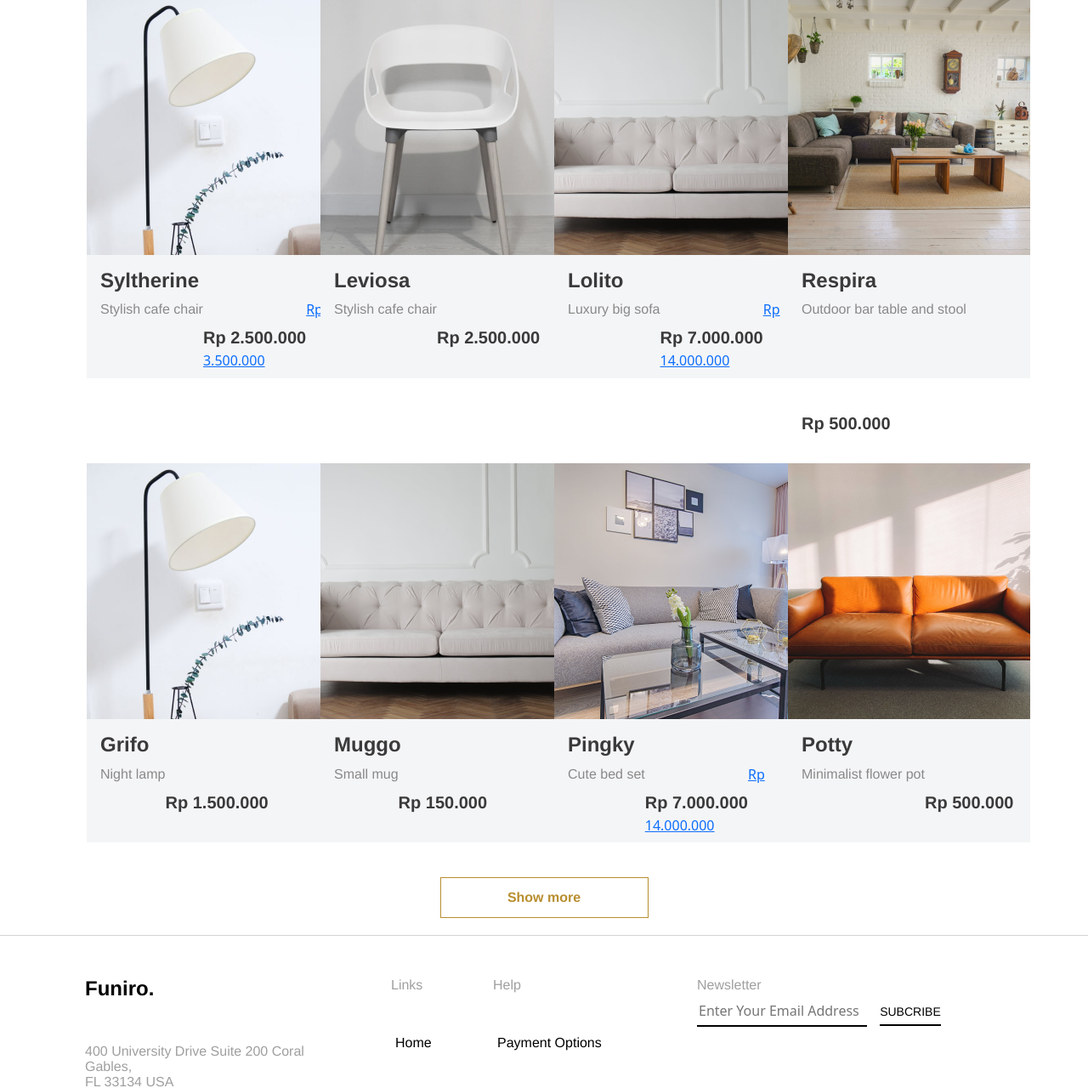
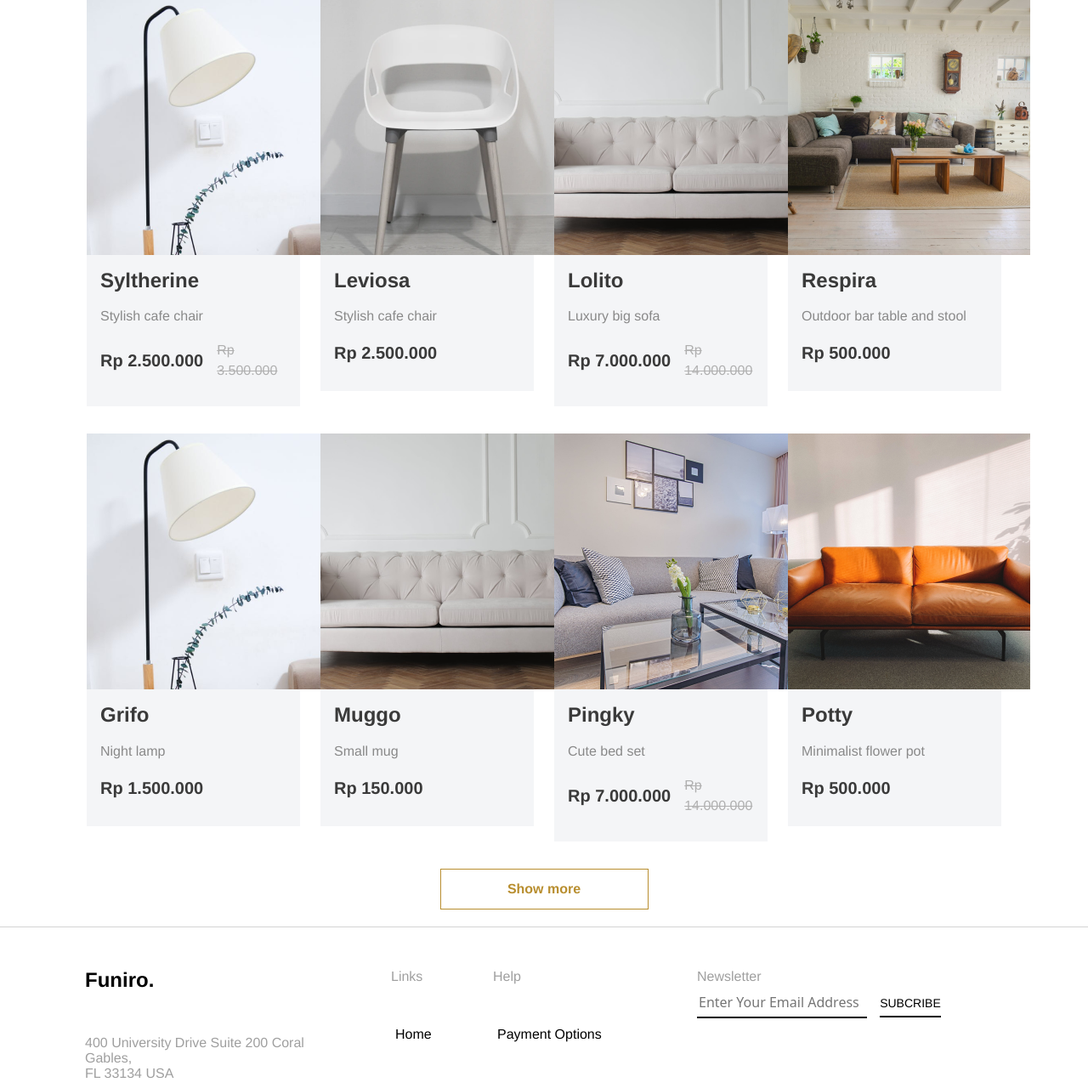
Before and after one commit to tuthihue/lab1, a PHP site: page /home.php in a window 1280 px wide. Shown: the part 1647-2927 px from the top of the page at 85% size. Run offline with PHP 8.4, Linux system fonts and the light colour scheme.

Commit message:
fix bug product item homepage

```diff
--- a/css/style.css
+++ b/css/style.css
@@ -1,5 +1,4 @@
-:root{
-
+:root {
 }
 .header {
   height: 90px;
@@ -21,7 +20,7 @@
   gap: 75px;
 }
 
-.header-nav__list .header-nav__item a{
+.header-nav__list .header-nav__item a {
   color: #000000;
   font-family: "Poppins", sans-serif;
   font-size: 16px;
@@ -33,20 +32,19 @@
   flex-shrink: 0;
   gap: 45px;
   display: flex;
-
 }
-.header-icons .header-nav__item{
+.header-icons .header-nav__item {
   width: 28px;
   height: 28px;
 }
 
-.banner img{
+.banner img {
   width: 100%;
   height: 100%;
   object-fit: contain;
 }
 
-.category_title{
+.category_title {
   margin-top: 60px;
   color: #333333;
   font-family: "Poppins-Bold", Helvetica;
@@ -56,7 +54,7 @@
   text-align: center;
 }
 
-p{
+p {
   color: #666666;
   letter-spacing: 0;
   text-align: center;
@@ -96,7 +94,7 @@ p{
   margin-top: 10px;
 }
 
-.lable_title{
+.lable_title {
   margin-bottom: 60px;
   color: #3a3a3a;
   font-family: "Poppins-Bold", Helvetica;
@@ -115,21 +113,28 @@ white-space: nowrap;
   margin-right: 102px;
 }
 
-.product_picture .row{
+.product_picture .row {
   margin-bottom: 32px;
 }
 
-
-.row .detail{
-  padding-top: 16px ;
+.product-des {
+  width: 100%;
+  background-color: #f4f5f7;
+  padding-top: 16px;
   padding-left: 16px;
-  padding-bottom: 30;
-  background-color: var(--color-light-bg, #F4F5F7);
-  width: 285px;
-  height: 145px;
+  padding-bottom: 30px;
+  padding-right: 20px;
+  display: flex;
+  gap: 8px;
+  flex-direction: column;
 }
 
-.detail h3{
+.product-name-box {
+  display: flex;
+  flex-direction: column;
+  gap: 8px;
+}
+.product-title {
   color: #3a3a3a;
   font-family: "Poppins-SemiBold", Helvetica;
   font-size: 24px;
@@ -140,7 +145,7 @@ white-space: nowrap;
   top: 0;
   white-space: nowrap;
 }
-.detail .name{
+.product-sub-title {
   color: #898989;
   font-family: "Poppins-Medium", Helvetica;
   font-size: 16px;
@@ -149,7 +154,66 @@ white-space: nowrap;
   float: left;
 }
 
-.detail .price{
+.product-price-box {
+  display: flex;
+  gap: 16px;
+  align-items: center;
+}
+
+.price-sale {
+  color: #3a3a3a;
+  font-family: "Poppins-SemiBold", Helvetica;
+  font-size: 20px;
+  font-weight: 600;
+  left: 0;
+  letter-spacing: 0;
+  line-height: 30px;
+  top: 0;
+  white-space: nowrap;
+  float: left;
+  text-decoration: none;
+}
+.price-original {
+  color: var(--color-gray-4, #b0b0b0);
+  font-family: "Poppins-SemiBold", Helvetica;
+  font-size: 16px;
+  font-style: normal;
+  font-weight: 400;
+  line-height: 150%; /* 24px */
+  text-decoration-line: strikethrough;
+  text-decoration: line-through;
+}
+
+.row .detail {
+  padding-top: 16px;
+  padding-left: 16px;
+  padding-bottom: 30;
+  background-color: var(--color-light-bg, #f4f5f7);
+  width: 285px;
+  height: 145px;
+}
+
+.detail h3 {
+  color: #3a3a3a;
+  font-family: "Poppins-SemiBold", Helvetica;
+  font-size: 24px;
+  font-weight: 600;
+  left: 0;
+  letter-spacing: 0;
+  line-height: 28.8px;
+  top: 0;
+  white-space: nowrap;
+}
+.detail .name {
+  color: #898989;
+  font-family: "Poppins-Medium", Helvetica;
+  font-size: 16px;
+  font-weight: 500;
+  line-height: 24px;
+  float: left;
+}
+
+.detail .price {
   color: #3a3a3a;
   font-family: "Poppins-SemiBold", Helvetica;
   font-size: 20px;
@@ -187,56 +251,54 @@ white-space: nowrap;
   line-height: 24px;
 }
 
- .footer{
+.footer {
   /* width: 1440px; */
   height: 505px;
   border-top: 1px solid rgba(0, 0, 0, 0.17);
-  background: #FFF;
+  background: #fff;
   margin-top: 20px;
   padding-top: 48px;
-
 }
 
-.footer .links a{
+.footer .links a {
   text-decoration: none;
   color: #000000;
   font-family: "Poppins-Medium", Helvetica;
   font-size: 16px;
   font-weight: 500;
-
 }
 
-.footer .links h2{
+.footer .links h2 {
   color: #9f9f9f;
   font-family: "Poppins-Medium", Helvetica;
   font-size: 16px;
   font-weight: 500;
 }
 
-.footer .links ul{
+.footer .links ul {
   list-style: none;
   padding-left: 5px;
 }
 
-.footer .links li{
+.footer .links li {
   margin: 46px 0;
 }
 
-.footer .links-container{
+.footer .links-container {
   display: grid;
   grid-template-columns: 3fr 1fr 2fr 3fr;
   border-bottom: 1px solid rgba(0, 0, 0, 0.17);
   margin-left: 100px;
   margin-right: 100px;
 }
-.footer .links h1{
+.footer .links h1 {
   color: #000000;
   font-family: "Poppins-Bold", Helvetica;
   font-size: 24px;
   font-weight: 700;
 }
 
-.footer .links p{
+.footer .links p {
   color: #9f9f9f;
   font-family: "Poppins-Regular", Helvetica;
   font-size: 16px;
@@ -253,7 +315,7 @@ white-space: nowrap;
   width: 200px;
   padding-bottom: 5px;
 }
-.footer .links form a{
+.footer .links form a {
   border-bottom: 2px solid #000;
   color: #000000;
   font-family: "Poppins-Medium", Helvetica;
--- a/home.php
+++ b/home.php
@@ -1,4 +1,4 @@
-<?php include("header.php")?>
+<?php include("header.php") ?>
 <!-- Main content: start -->
 <div class="banner">
     <img src="img/banner.jpg" alt="banner">
@@ -18,7 +18,8 @@
         </div>
         <div class="col-4">
             <img src="img/image3.png" alt="3">
-            <br><p>Bedroom</p>
+            <br>
+            <p>Bedroom</p>
         </div>
     </div>
 </div>
@@ -27,73 +28,107 @@
     <div class="row">
         <div class="col-3">
             <img src="img/Images (2).png " alt="1">
-            <div class="detail">
-                <h3>Syltherine</h3>
-                <p class="name">Stylish cafe chair</p>
-                <a class="price">Rp 2.500.000</a>
-                <a class="price_bef">Rp 3.500.000</a>
+            <div class="product-des">
+                <div class="product-name-box">
+                    <h3 class="product-title">Syltherine</h3>
+                    <h4 class="product-sub-title">Stylish cafe chair</h4>
+                </div>
+                <div class="product-price-box">
+                    <span class="price-sale">Rp 2.500.000</span>
+                    <span class="price-original">Rp 3.500.000</span>
+                </div>
             </div>
         </div>
         <div class="col-3">
             <img src="img/image 2.png" alt="2">
-            <div class="detail">
-                <h3>Leviosa</h3>
-                <p class="name">Stylish cafe chair</p>
-                <a class="price">Rp 2.500.000</a>
+            <div class="product-des">
+                <div class="product-name-box">
+                    <h3 class="product-title">Leviosa</h3>
+                    <h4 class="product-sub-title">Stylish cafe chair</h4>
+                </div>
+                <div class="product-price-box">
+                    <span class="price-sale">Rp 2.500.000</span>
+                </div>
             </div>
         </div>
         <div class="col-3">
             <img src="img/Images (1).png" alt="3">
-            <div class="detail">
-                <h3>Lolito</h3>
-                <p class="name">Luxury big sofa</p>
-                <a class="price">Rp 7.000.000</a><a class="price_bef">Rp 14.000.000</a>
+            <div class="product-des">
+                <div class="product-name-box">
+                    <h3 class="product-title">Lolito</h3>
+                    <h4 class="product-sub-title">Luxury big sofa</h4>
+                </div>
+                <div class="product-price-box">
+                    <span class="price-sale">Rp 7.000.000</span>
+                    <span class="price-original">Rp 14.000.000</span>
+                </div>
             </div>
         </div>
         <div class="col-3">
             <img src="img/image 4.png" alt="3">
-            <div class="detail">
-                <h3>Respira</h3>
-                <p class="name">Outdoor bar table and stool</p>
-                <a class="price">Rp 500.000</a>
+            <div class="product-des">
+                <div class="product-name-box">
+                    <h3 class="product-title">Respira</h3>
+                    <h4 class="product-sub-title">Outdoor bar table and stool</h4>
+                </div>
+                <div class="product-price-box">
+                    <span class="price-sale">Rp 500.000</span>
+                </div>
             </div>
         </div>
     </div>
     <div class="row">
         <div class="col-3">
             <img src="img/Images (2).png" alt="3">
-            <div class="detail">
-                <h3>Grifo</h3>
-                <p class="name">Night lamp</p>
-                <a class="price">Rp 1.500.000</a>
+            <div class="product-des">
+                <div class="product-name-box">
+                    <h3 class="product-title">Grifo</h3>
+                    <h4 class="product-sub-title">Night lamp</h4>
+                </div>
+                <div class="product-price-box">
+                    <span class="price-sale">Rp 1.500.000</span>
+                </div>
             </div>
         </div>
         <div class="col-3">
             <img src="img/Images (1).png" alt="3">
-            <div class="detail">
-                <h3>Muggo</h3>
-                <p class="name">Small mug</p>
-                <a class="price">Rp 150.000</a>
+            <div class="product-des">
+                <div class="product-name-box">
+                    <h3 class="product-title">Muggo</h3>
+                    <h4 class="product-sub-title">Small mug</h4>
+                </div>
+                <div class="product-price-box">
+                    <span class="price-sale">Rp 150.000</span>
+                </div>
             </div>
         </div>
         <div class="col-3">
             <img src="img/Images (3).png" alt="3">
-            <div class="detail">
-                <h3>Pingky</h3>
-                <p class="name">Cute bed set</p>
-                <a class="price">Rp 7.000.000</a><a class="price_bef">Rp 14.000.000</a>
+            <div class="product-des">
+                <div class="product-name-box">
+                    <h3 class="product-title">Pingky</h3>
+                    <h4 class="product-sub-title">Cute bed set</h4>
+                </div>
+                <div class="product-price-box">
+                    <span class="price-sale">Rp 7.000.000</span>
+                    <span class="price-original">Rp 14.000.000</span>
+                </div>
             </div>
         </div>
         <div class="col-3">
             <img src="img/Images (4).png" alt="2">
-            <div class="detail">
-                <h3>Potty</h3>
-                <p class="name">Minimalist flower pot</p>
-                <a class="price">Rp 500.000</a>
+            <div class="product-des">
+                <div class="product-name-box">
+                    <h3 class="product-title">Potty</h3>
+                    <h4 class="product-sub-title">Minimalist flower pot</h4>
+                </div>
+                <div class="product-price-box">
+                    <span class="price-sale">Rp 500.000</span>
+                </div>
             </div>
         </div>
-</div>
+    </div>
 </div>
 <div class="btn_home"><a href="#">Show more</a></div>
 <!-- Main content: end -->
-<?php include("footer.php")?>
+<?php include("footer.php") ?>
```
Lines whose indentation alone changed are shown as unchanged.
